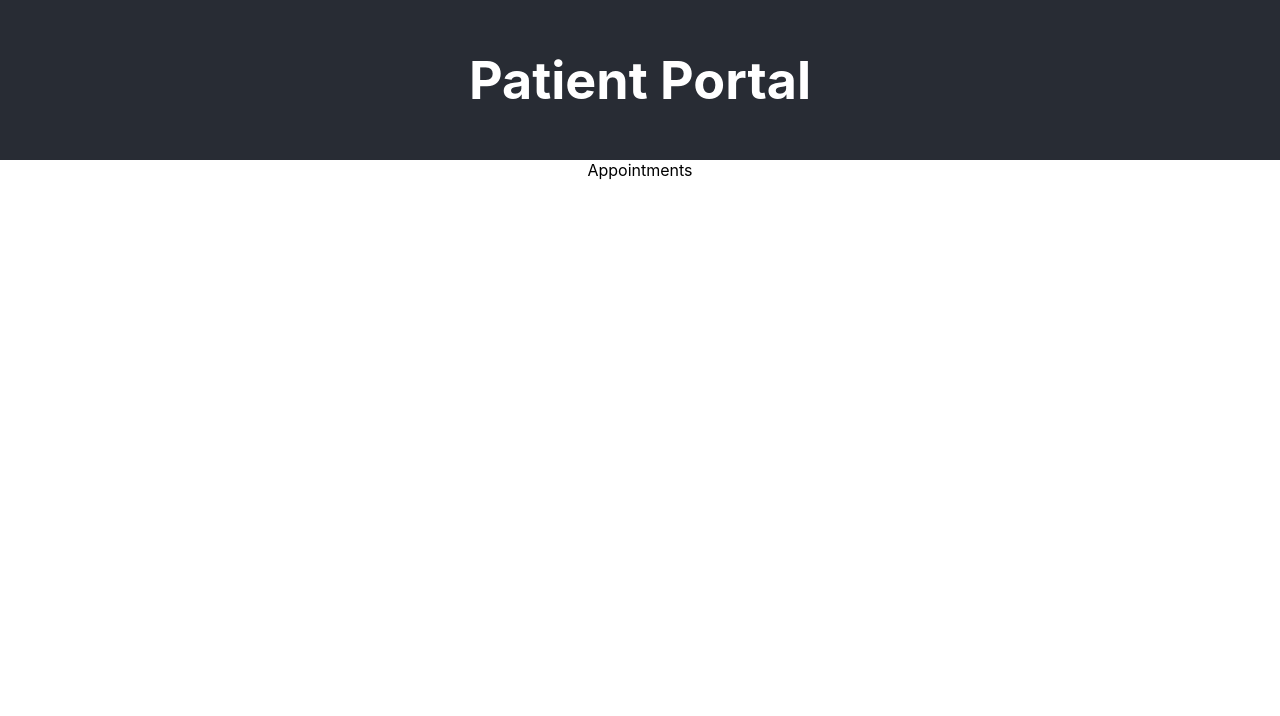
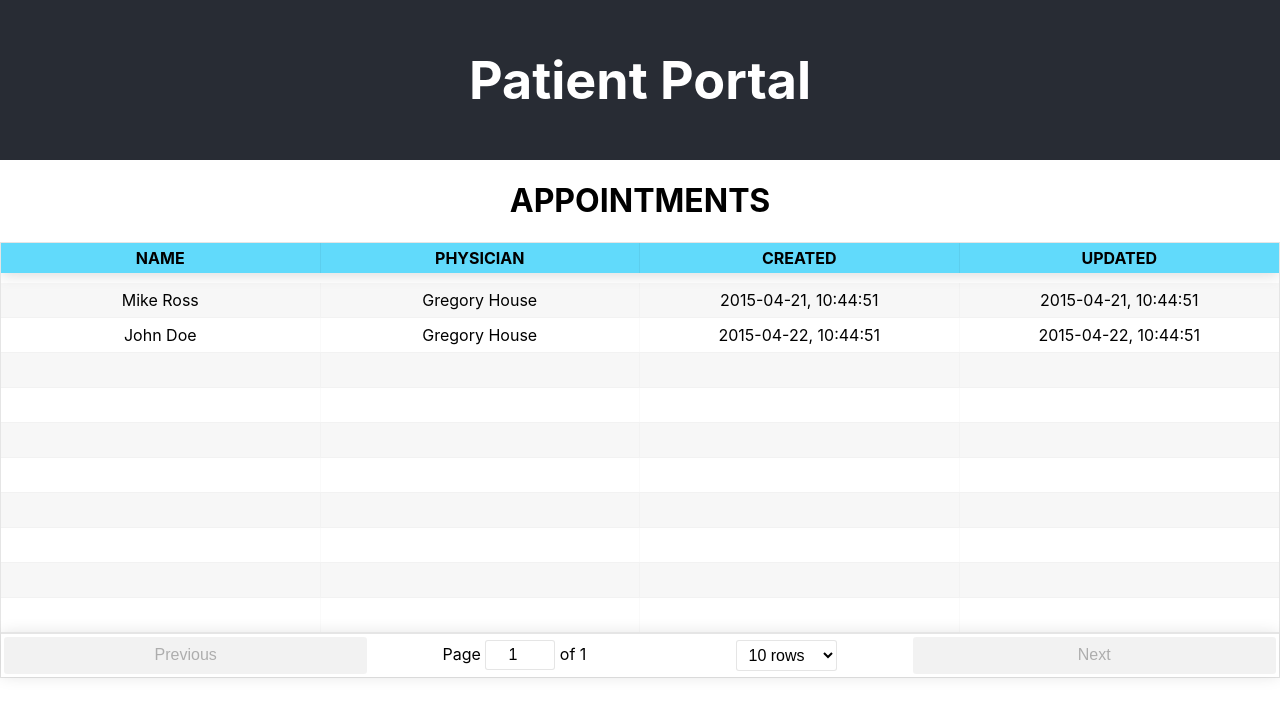
Before and after one commit to damiannorman0/genoa-healthcare, a React (Create React App) app: page / in a window 1280 px wide. Shown: the top 716 px of the page. Built offline with nearby package versions, Linux system fonts and the light colour scheme.

Commit message:
tabe styling, function

```diff
--- a/package.json
+++ b/package.json
@@ -3,6 +3,7 @@
   "version": "0.1.0",
   "private": true,
   "dependencies": {
+    "prop-types": "^15.7.2",
     "react": "^16.9.0",
     "react-dom": "^16.9.0",
     "react-redux": "^7.1.1",
--- a/src/App.css
+++ b/src/App.css
@@ -31,3 +31,26 @@
     transform: rotate(360deg);
   }
 }
+
+/*overrides*/
+.ReactTable .rt-thead {
+  -webkit-box-flex: 1;
+  -ms-flex: 1 0 auto;
+  flex: 1 0 auto;
+  display: -webkit-box;
+  display: -ms-flexbox;
+  display: flex;
+  -webkit-box-orient: vertical;
+  -webkit-box-direction: normal;
+  -ms-flex-direction: column;
+  flex-direction: column;
+  -webkit-user-select: none;
+  -moz-user-select: none;
+  -ms-user-select: none;
+  user-select: none;
+  background-color: #61dafb;
+  text-transform: uppercase;
+  font-weight: bold;
+  margin-bottom: 10px;
+;
+}
--- a/src/App.js
+++ b/src/App.js
@@ -1,22 +1,34 @@
-import React, { Component } from 'react';
-import { bindActionCreators } from 'redux';
-import { connect } from 'react-redux';
+import React, {Component} from 'react';
+import {bindActionCreators} from 'redux';
+import {connect} from 'react-redux';
 import logo from './logo.svg';
 import Appointments from './components/Appointments';
 import './App.css';
-import { appointmentsAction } from './actions/appointmentsAction';
+import {appointmentsAction} from './actions/appointmentsAction';
+import {getDate, getTime} from './Utils';
 
 
 class App extends Component {
+	constructor(props){
+		super(props);
+
+		let {appointmentsAction} = this.props;
+		if (appointmentsAction) {
+			appointmentsAction();
+		}
+	}
 	render() {
-  	debugger
 		return (
 			<div className="App">
 				<header className="App-header">
 					<h1 className="App-title">Patient Portal</h1>
 				</header>
 				<div>
-                <Appointments />
+					<Appointments
+						dateFormat={getDate}
+						timeFormat={getTime}
+						appointments={this.props.appointments}
+					/>
 				</div>
 			</div>
 		);
@@ -24,9 +36,8 @@ class App extends Component {
 }
 
 const mapStateToProps = (state, ownProps) => {
-	debugger
 	return {
-		appointments: state.appointments
+		appointments: state.appointments.result
 	};
 };
 
@@ -39,5 +50,4 @@ const mapDispatchToProps = dispatch =>
 	);
 
 
-
 export default connect(mapStateToProps, mapDispatchToProps)(App);
--- /dev/null
+++ b/src/Utils.js
@@ -0,0 +1,10 @@
+export const getDate = (date) => {
+	date = date.split('T')[0];
+	return date;
+};
+
+export const getTime = (date) => {
+	let time = date.split('T')[1];
+	time = time.split('-')[0]
+	return time;
+};
--- a/src/actions/appointmentsAction.js
+++ b/src/actions/appointmentsAction.js
@@ -1,4 +1,5 @@
-export const appointmentsAction = () => dispatch => {
+export const appointmentsAction = () => {
+	return dispatch => {
 		dispatch({
 			type: 'GET_APPOINTMENTS_ACTION',
 			payload: [
@@ -11,8 +12,22 @@ export const appointmentsAction = () => dispatch => {
 					"start" : "2015-04-24T07:00:00-06:00",
 					"updated_at" : "2015-04-21T10:44:51-06:00",
 					"patient_name" :"Mike Ross",
-				"physician_name" : "Gregory House"
+					"physician_name" : "Gregory House",
+					"notes": "patient is stressed, lacking confidence"
+				},
+				{
+					"created_at" : "2015-04-22T10:44:51-06:00",
+					"end" : "2015-04-25T07:30:00-06:00",
+					"id" : 696,
+					"patient_id" : 17,
+					"physician_id" : 14,
+					"start" : "2015-04-25T07:00:00-06:00",
+					"updated_at" : "2015-04-22T10:44:51-06:00",
+					"patient_name" :"John Doe",
+					"physician_name" : "Gregory House",
+					"notes": "patient is showing signs of depression"
 				}
 			]
 		})
-}
+	};
+};
--- /dev/null
+++ b/src/components/Appointments.css
@@ -0,0 +1,25 @@
+/*overrides*/
+.ReactTable .rt-thead {
+    -webkit-box-flex: 1;
+    -ms-flex: 1 0 auto;
+    flex: 1 0 auto;
+    display: -webkit-box;
+    display: -ms-flexbox;
+    display: flex;
+    -webkit-box-orient: vertical;
+    -webkit-box-direction: normal;
+    -ms-flex-direction: column;
+    flex-direction: column;
+    -webkit-user-select: none;
+    -moz-user-select: none;
+    -ms-user-select: none;
+    user-select: none;
+    background-color: #282c34;
+    text-transform: uppercase;
+    font-weight: bold;
+    margin-bottom: 10px;;
+}
+
+.Appointments h1 {
+  text-transform: uppercase;
+}
--- a/src/components/Appointments.js
+++ b/src/components/Appointments.js
@@ -1,8 +1,76 @@
 import React from "react";
 import ReactTable from "react-table";
+import "react-table/react-table.css";
+import './Appointments.css';
+import PropTypes from 'prop-types';
+import {getDate, getTime} from "../Utils";
 
-const Appointments = () => {
-	return (<div>Appointments</div>);
+const Appointments = (props) => {
+	let result;
+	if (props.appointments.length) {
+		result = (<div>Appointments ok</div>);
+	} else {
+		result = (<div>Appointments no data</div>);
+	}
+
+	const { appointments = [], dateFormat, timeFormat } = props;
+
+	return (
+		<div className="Appointments">
+			<h1>appointments</h1>
+			<ReactTable
+				data={appointments}
+				defaultPageSize={10}
+				className="-striped -highlight"
+				getTrProps={(state, rowInfo) => {
+					console.log(rowInfo);
+					if (rowInfo && rowInfo.row) {
+						return {
+							onClick: (e) => {
+								console.log(rowInfo.row._original);
+							}
+						}
+					}else{
+						return {}
+					}
+				}}
+
+				columns={[
+					{
+						Header: "Name",
+						id: "name",
+						accessor: d => d.patient_name
+					},
+					{
+						Header: "Physician",
+						id: "physician",
+						accessor: d => d.physician_name
+					},
+					{
+						Header: "Created",
+						id: "created",
+						accessor: d => {
+							return (`${getDate(d.created_at)}, ${getTime(d.created_at)}`)
+						}
+					},
+					{
+						Header: "Updated",
+						id: "updated",
+						accessor: d => {
+							return (`${getDate(d.updated_at)}, ${getTime(d.updated_at)}`)
+						}
+					}
+				]}
+			/>
+		</div>);
+};
+
+Appointments.propTypes = {
+	appointments: PropTypes.object.isRequired
+};
+
+Appointments.defaultProps = {
+	appointments: []
 };
 
 export default Appointments;
--- a/src/reducers/appointmentsReducer.js
+++ b/src/reducers/appointmentsReducer.js
@@ -1,4 +1,4 @@
-export default (state = { test: 'ok'}, action) => {
+export default (state = {}, action) => {
 	switch (action.type) {
 		case 'GET_APPOINTMENTS_ACTION':
 			return {
```
Lines whose indentation alone changed are shown as unchanged.
